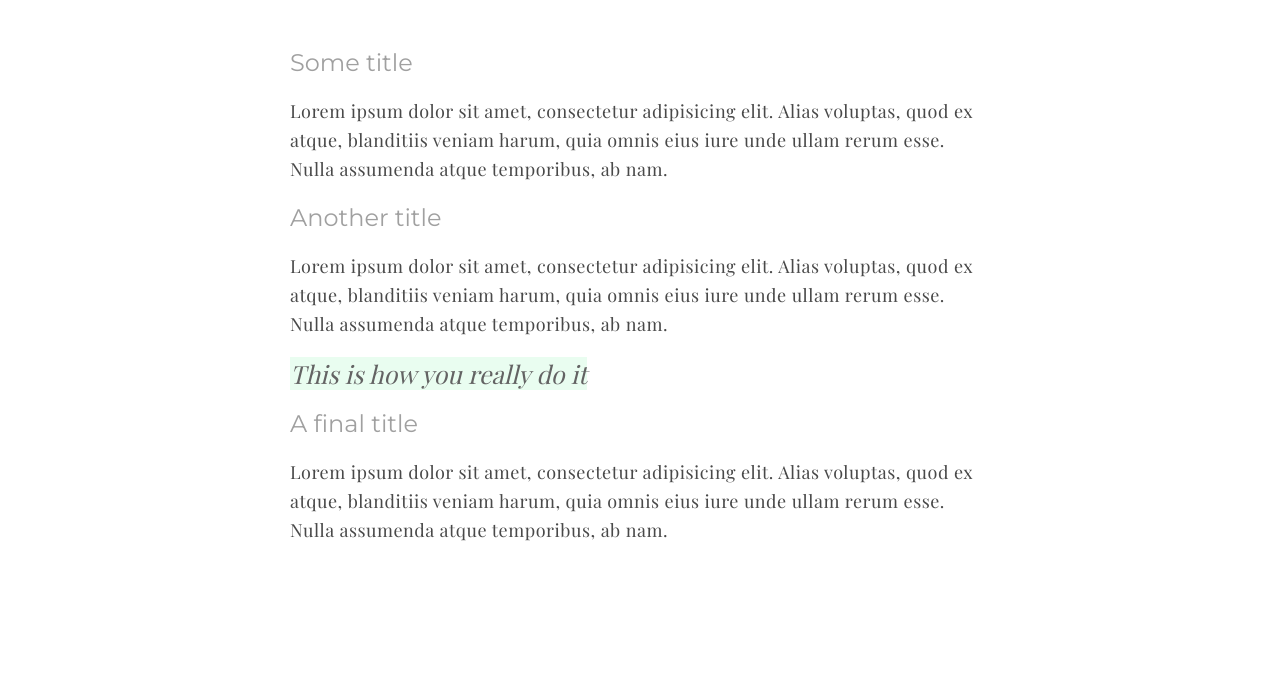
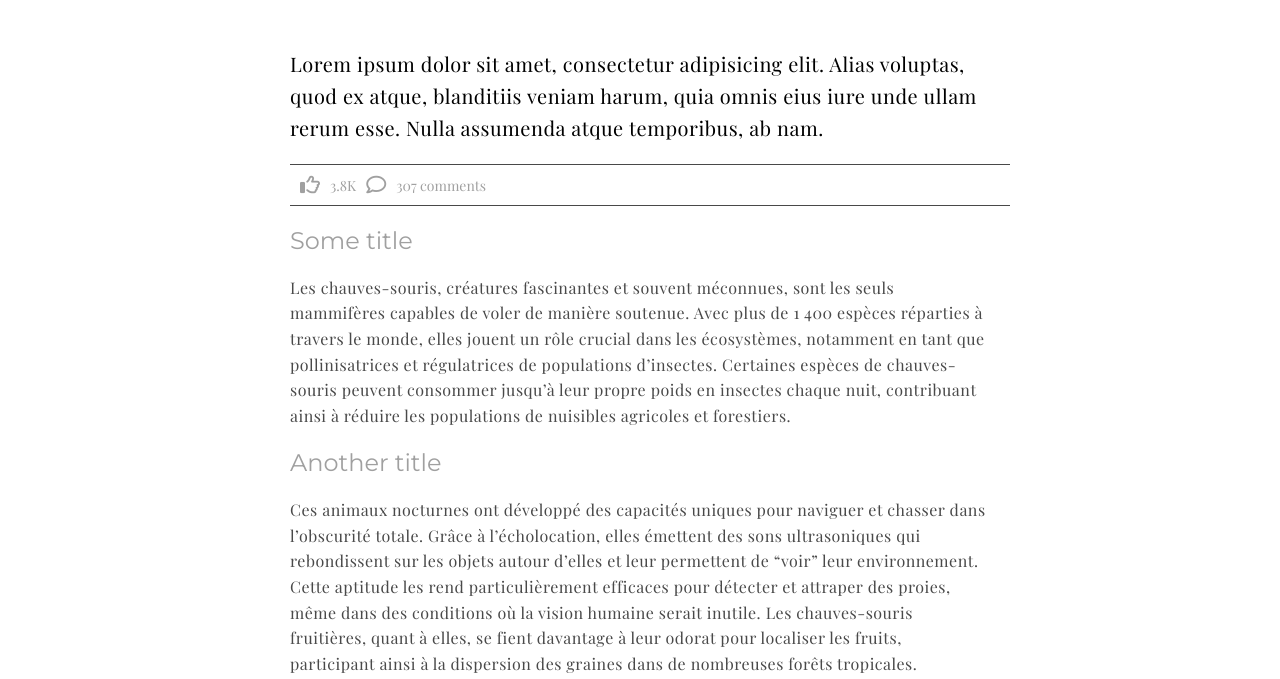
Before and after one commit to romainp-git/medium-article, a plain HTML site: page index.html in a window 1280 px wide. Shown: the part 459-1138 px from the top of the page. Before the commit the page ends 1054 px from the top, so only its background shows below. Drawn offline with nearby package versions, Linux system fonts and the light colour scheme; a web font is replaced by a local one.

Commit message:
Challenge 6

```diff
--- a/index.html
+++ b/index.html
@@ -3,8 +3,12 @@
 <head>
   <meta charset="UTF-8">
   <meta name="viewport" content="width=device-width, initial-scale=1.0">
-  <title>Document</title>
+
+  <title>Medium Style</title>
+
   <link rel="stylesheet" href="style.css">
+  <link rel="stylesheet" href="https://use.fontawesome.com/releases/v6.1.2/css/all.css">
+
 </head>
 <body>
   <div class="banner">
@@ -15,21 +19,32 @@
   </div>
 
   <div class="container">
+    <p id="description">
+      Lorem ipsum dolor sit amet, consectetur adipisicing elit. Alias voluptas, quod ex atque, blanditiis veniam harum, quia omnis eius iure unde ullam rerum esse. Nulla assumenda atque temporibus, ab nam.
+    </p>
+
+    <div id="informations">
+      <i class="fa-regular fa-thumbs-up"></i>
+      <span class="text-infos">3.8K</span>
+      <i class="fa-regular fa-comment"></i>
+      <span class="text-infos">307 comments</span>
+    </div>
+
     <h2>Some title</h2>
     <p>
-      Lorem ipsum dolor sit amet, consectetur adipisicing elit. Alias voluptas, quod ex atque, blanditiis veniam harum, quia omnis eius iure unde ullam rerum esse. Nulla assumenda atque temporibus, ab nam.
+      Les chauves-souris, créatures fascinantes et souvent méconnues, sont les seuls mammifères capables de voler de manière soutenue. Avec plus de 1 400 espèces réparties à travers le monde, elles jouent un rôle crucial dans les écosystèmes, notamment en tant que pollinisatrices et régulatrices de populations d’insectes. Certaines espèces de chauves-souris peuvent consommer jusqu’à leur propre poids en insectes chaque nuit, contribuant ainsi à réduire les populations de nuisibles agricoles et forestiers.
     </p>
 
     <h2>Another title</h2>
     <p>
-      Lorem ipsum dolor sit amet, consectetur adipisicing elit. Alias voluptas, quod ex atque, blanditiis veniam harum, quia omnis eius iure unde ullam rerum esse. Nulla assumenda atque temporibus, ab nam.
+      Ces animaux nocturnes ont développé des capacités uniques pour naviguer et chasser dans l’obscurité totale. Grâce à l’écholocation, elles émettent des sons ultrasoniques qui rebondissent sur les objets autour d’elles et leur permettent de “voir” leur environnement. Cette aptitude les rend particulièrement efficaces pour détecter et attraper des proies, même dans des conditions où la vision humaine serait inutile. Les chauves-souris fruitières, quant à elles, se fient davantage à leur odorat pour localiser les fruits, participant ainsi à la dispersion des graines dans de nombreuses forêts tropicales.
     </p>
 
     <a href="#" class="link-medium">This is how you really do it</a>
 
     <h2>A final title</h2>
     <p>
-      Lorem ipsum dolor sit amet, consectetur adipisicing elit. Alias voluptas, quod ex atque, blanditiis veniam harum, quia omnis eius iure unde ullam rerum esse. Nulla assumenda atque temporibus, ab nam.
+      Malgré leur utilité, les chauves-souris sont souvent craintes et mal comprises. L’image de ces créatures est souvent associée à des mythes et légendes effrayantes, ce qui contribue à leur mauvaise réputation. Pourtant, elles sont des alliées précieuses pour l’agriculture et la biodiversité. Malheureusement, de nombreuses espèces de chauves-souris sont aujourd’hui menacées en raison de la perte de leur habitat, de l’usage intensif de pesticides et des maladies comme le syndrome du museau blanc.
     </p>
 
   </div>
--- a/style.css
+++ b/style.css
@@ -19,11 +19,32 @@ body{
   font-style: italic;
   font-weight: lighter;
   opacity: 0.8;
-  color:white
+  color:white;
+}
+
+#description{
+  font-size: 20px;
+  color: black;
+}
+
+#informations{
+  width: 100%;
+  border-top: 1px solid #494949;
+  border-bottom: 1px solid #494949;
+  padding:10px;
+  font-size: 20px;
+  color: #A0A0A0;
+  display: flex;
+  align-items: center;
+}
+
+.text-infos{
+  margin: 0 10px;
+  font-size: 14px;
 }
 
 .container{
-  width: 700px;
+  max-width: 700px;
   margin: 50px auto;
 }
 
@@ -39,7 +60,7 @@ h2{
 
 p{
   color: #494949;
-  font-size: 18px;
+  font-size: 16px;
   line-height: 1.6;
   font-weight: lighter;
   letter-spacing: 0.5px;
@@ -47,16 +68,16 @@ p{
 }
 
 a{
-  background-image: linear-gradient(to bottom, rgba(233, 253, 240, 1), rgba(233, 253, 240, 1));
   color: #636363;
   font-weight: lighter;
   font-size: 25px;
   font-style: italic;
   text-decoration:none;
+  transition: 0.5s ease;
 }
 
 a:hover{
-  background-image: linear-gradient(to bottom, rgba(125, 255, 179, 1), rgba(125, 255, 179, 1));
+  color: black;
 }
 
 /* Media queries */
```
